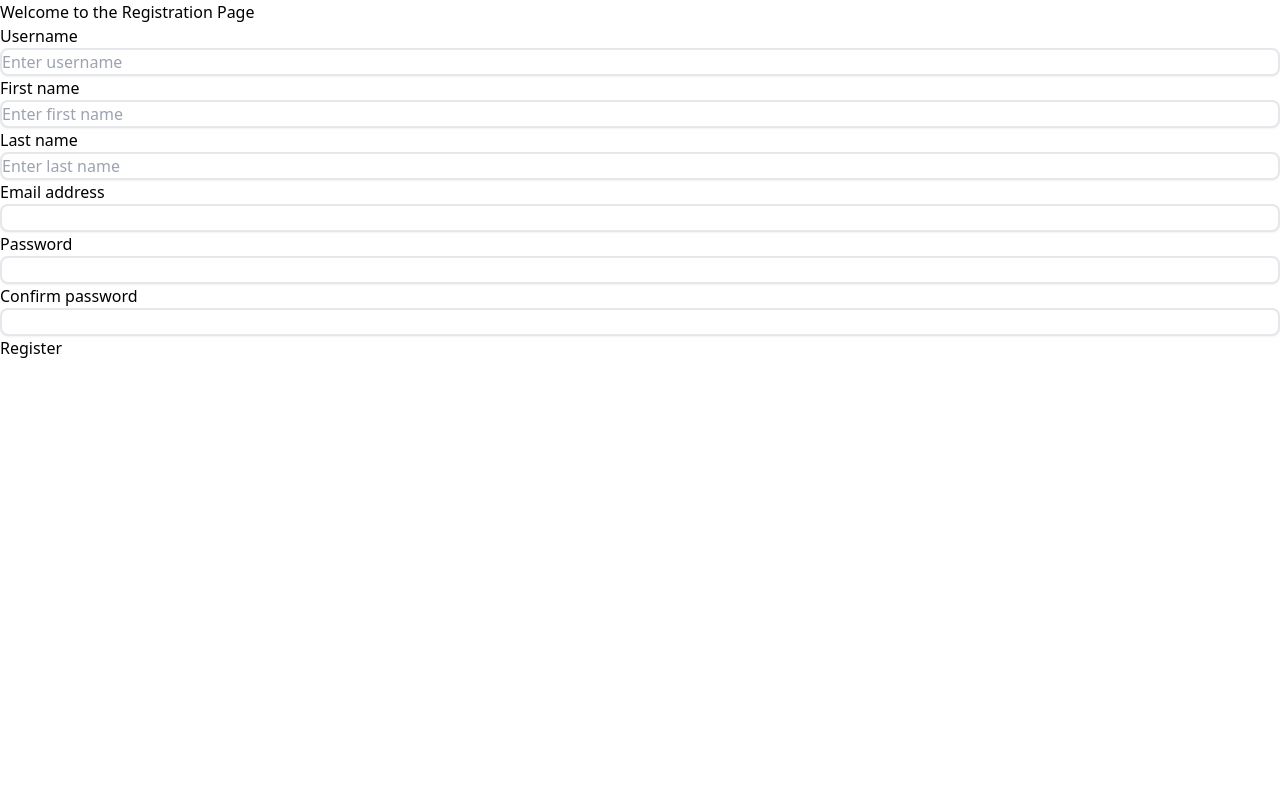
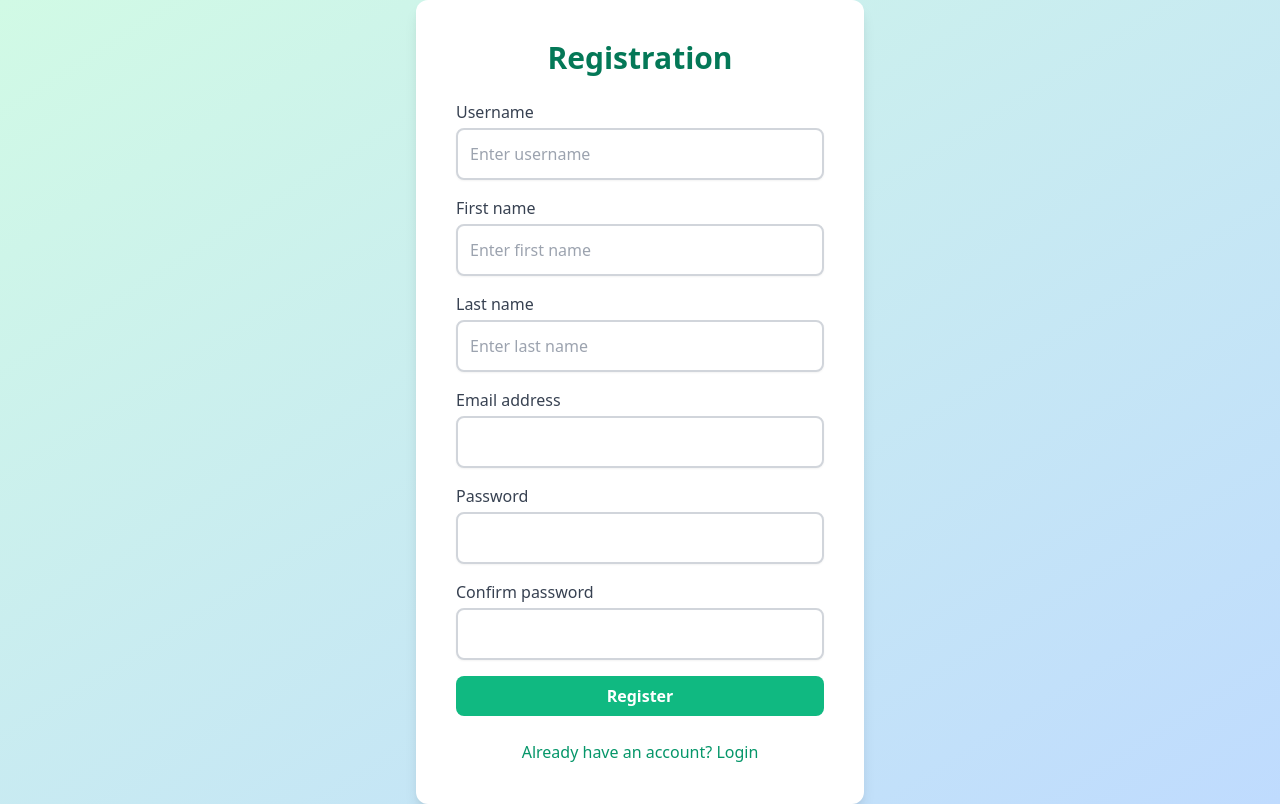
Before and after one commit to ripro805/Phitron-Sdt-Django-Project, a Django app: page /users/sign-up/ in a window 1280 px wide. Before the commit the page ends 358 px from the top, so only its background shows below. Run offline with Django 5.2, Linux system fonts and the light colour scheme.

Commit message:
css completed for home login and registration

```diff
--- a/task_management/users/templates/registration/register.html
+++ b/task_management/users/templates/registration/register.html
@@ -1,48 +1,44 @@
-{% load static %}
 <!DOCTYPE html>
 <html lang="en">
 <head>
     <meta charset="UTF-8">
     <meta name="viewport" content="width=device-width, initial-scale=1.0">
-    <link rel="stylesheet" href="{% static 'css/output.css' %}">
-    <title>Document</title>
+    <title>Register</title>
+    <link href="https://cdn.jsdelivr.net/npm/tailwindcss@2.2.19/dist/tailwind.min.css" rel="stylesheet">
 </head>
-<body>
-        <h1>Welcome to the Registration Page</h1>
+<body class="bg-gradient-to-br from-green-100 to-blue-200 min-h-screen flex items-center justify-center">
+    <div class="bg-white rounded-xl shadow-lg p-10 w-full max-w-md">
+        <h1 class="text-3xl font-bold mb-6 text-green-700 text-center">Registration</h1>
         {% if messages %}
             {% for message in messages %}
-                <div class="alert {{ message.tags }}" style="color: {% if message.tags == 'success' %}green{% else %}red{% endif %};">
+                <div class="mb-4 p-2 rounded {{ message.tags }} {% if message.tags == 'success' %}bg-green-100 text-green-700{% else %}bg-red-100 text-red-700{% endif %}">
                     {{ message }}
                 </div>
             {% endfor %}
         {% endif %}
-        <div>
         {% if form.non_field_errors %}
-            {{ form.non_field_errors }}
+            <div class="mb-2 text-red-600 text-sm">{{ form.non_field_errors }}</div>
         {% endif %}
-        <form action="" method="POST">
+        <form action="" method="POST" class="space-y-4">
             {% csrf_token %}
             {% for field in form %}
-            <p>
-                <label for="{{ field.id_for_label }}">{{ field.label }}</label>
+                <div>
+                    <label for="{{ field.id_for_label }}" class="block mb-1 font-medium text-gray-700">{{ field.label }}</label>
                     {{ field }}
-                {% if field.name == 'email' and field.errors %}
-                    <ul style="color: red;">
-                    {% for error in field.errors %}
-                        <li>{{ error }}</li>
-                    {% endfor %}
-                    </ul>
-                {% elif field.errors %}
-                    <ul>
+                    {% if field.errors %}
+                        <ul class="text-red-600 text-xs mt-1">
                         {% for error in field.errors %}
                             <li>{{ error }}</li>
                         {% endfor %}
                         </ul>
                     {% endif %}
-            </p>
+                </div>
             {% endfor %}
-            <button type="submit">Register</button>
+            <button type="submit" class="w-full py-2 px-4 bg-green-500 hover:bg-green-600 text-white rounded-lg font-semibold transition">Register</button>
         </form>
+        <div class="mt-6 text-center">
+            <a href="{% url 'sign_in' %}" class="text-green-600 hover:underline">Already have an account? Login</a>
+        </div>
     </div>
 </body>
 </html>
```
Also changed, not shown: task_management/core/templates/home.html (+17 -12 lines), task_management/users/templates/registration/login.html (+14 -8 lines). Lines whose indentation alone changed are shown as unchanged.
